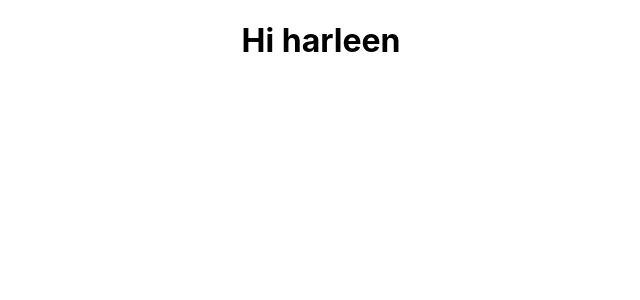
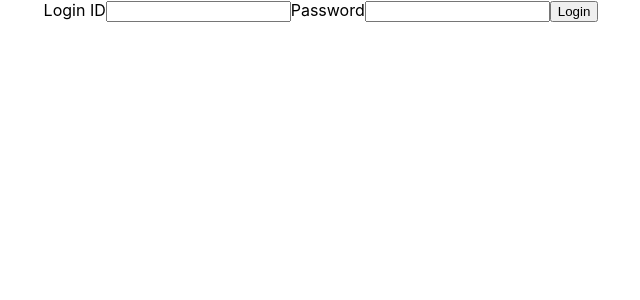
Before and after one commit to ameyzing09/banking-system-frontend, a React (Create React App) app: page / in a window 1280 px wide. Shown: the top 300 px of the page, without its empty margins (319-959 px from the left). Built offline with nearby package versions, Linux system fonts and the light colour scheme.

Commit message:
added login component

```diff
--- a/src/App.js
+++ b/src/App.js
@@ -1,10 +1,11 @@
 
 import './App.css';
+import Login from './components/login/index.js';
 
 function App() {
   return (
     <div className="App">
-      <h1>Hi harleen</h1>
+      <Login />
     </div>
   );
 }
--- /dev/null
+++ b/src/components/login/index.css
@@ -0,0 +1,6 @@
+.login-tab {
+    border: 5px solid red;
+}
+.divFrag {
+    display: flex;
+}
--- /dev/null
+++ b/src/components/login/index.html
@@ -0,0 +1,12 @@
+<!DOCTYPE html>
+<html lang="en">
+<head>
+    <meta charset="UTF-8">
+    <meta http-equiv="X-UA-Compatible" content="IE=edge">
+    <meta name="viewport" content="width=device-width, initial-scale=1.0">
+    <title>Document</title>
+</head>
+<body>
+
+</body>
+</html>
--- /dev/null
+++ b/src/components/login/index.js
@@ -0,0 +1,14 @@
+import React from 'react'
+import './index.css'
+
+export default function Login() {
+  return (
+    <div className='loginTab'>
+      <label htmlFor="loginId">Login ID</label>
+      <input id="loginId" type="text" />
+      <label htmlFor="passwordTag">Password</label>
+      <input id="passwordTag" type="password" />
+      <button className='loginBtn'>Login</button>
+    </div>
+  )
+}
```
